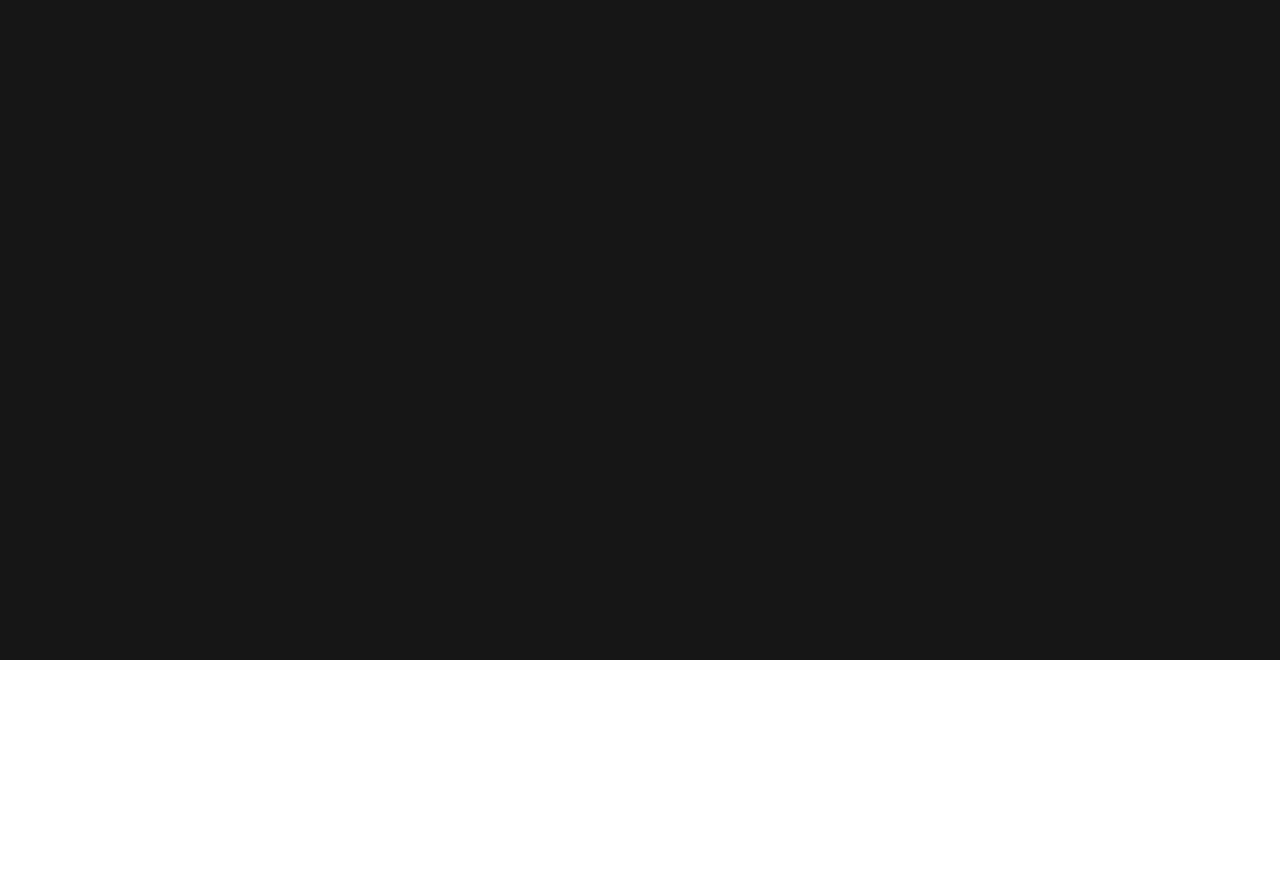
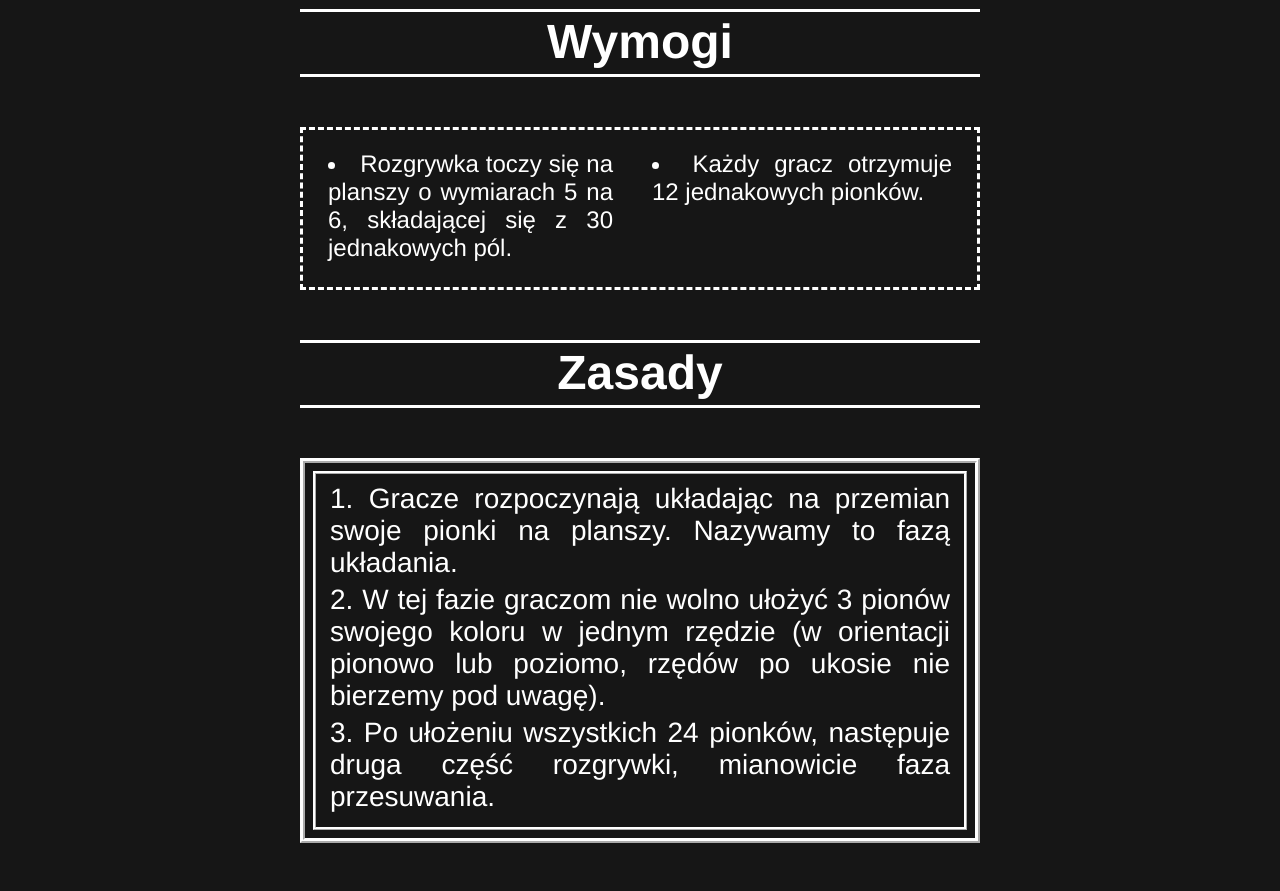
Before and after one commit to Lukixs/praca-inzynierska, a Vue app: page /instruction in a window 1280 px wide. Shown: the part 140-1031 px from the top of the page. Before the commit the page ends 800 px from the top, so only its background shows below. Built offline with nearby package versions, Linux system fonts and the light colour scheme.

Commit message:
[Feature] Instructions page (#20)
* Added instructions page

* Styled instructions

* Finnished instructions page

```diff
--- a/src/App.vue
+++ b/src/App.vue
@@ -1,11 +1,5 @@
 <template>
   <div id="app">
-    <!-- <div id="nav">
-      <router-link to="/">Local Game</router-link> |
-      <router-link to="/about">AI Game - Easy</router-link> |
-      <router-link to="/minimax">MiniMax Game</router-link> |
-      <router-link to="/online">Online</router-link>
-    </div> -->
     <router-view />
   </div>
 </template>
--- /dev/null
+++ b/src/components/Rules.vue
@@ -0,0 +1,141 @@
+<template>
+  <div class="instructions">
+    <header>
+      <h1>Wymogi</h1>
+    </header>
+    <div class="requirements">
+      <ul>
+        <li v-for="(item, itemIndex) in getRequirements()" :key="itemIndex">
+          <span>{{ item }}</span>
+        </li>
+      </ul>
+    </div>
+    <header>
+      <h1>Zasady</h1>
+    </header>
+    <div class="rules">
+      <div
+        class="rules-pack"
+        v-for="(pack, packIndex) in getRules()"
+        :key="packIndex"
+      >
+        <ul>
+          <li v-for="(item, itemIndex) in pack" :key="itemIndex">
+            <span>{{ packIndex * 3 + itemIndex + 1 }}. </span
+            ><span>{{ item }}</span>
+          </li>
+        </ul>
+      </div>
+    </div>
+  </div>
+</template>
+
+<script lang="ts">
+import Vue from "vue";
+import Component from "vue-class-component";
+
+@Component({})
+export default class Timer extends Vue {
+  getRequirements() {
+    return [
+      "Rozgrywka toczy się na planszy o wymiarach 5 na 6, składającej się z 30 jednakowych pól.",
+      "Każdy gracz otrzymuje 12 jednakowych pionków.",
+    ];
+  }
+
+  getRules() {
+    const rules = [
+      "Gracze rozpoczynają układając na przemian swoje pionki na planszy. Nazywamy to fazą układania.",
+      "W tej fazie graczom nie wolno ułożyć 3 pionów swojego koloru w jednym rzędzie (w orientacji pionowo lub poziomo, rzędów po ukosie nie bierzemy pod uwagę).",
+      "Po ułożeniu wszystkich 24 pionków, następuje druga część rozgrywki, mianowicie faza przesuwania.",
+      "Gracze przesuwają swoje pionki na przemian.",
+      "Ruchy mogą odbywać się o jedno pole w pionie poziomie, ale nie ukośnie.",
+      "Gracz nie może wykonać ruchu polegającego na „cofnięciu pionka” w to samo miejsce, z którego się poruszył w poprzednim ruchu. Pionek może „wrócić” na poprzednio zajmowane pole tylko w przypadku wykonania nim w międzyczasie  innego ruchu (w praktyce przynajmniej trzech, jednocześnie przestrzegając pozostałych reguł).",
+      "Gra polega na eliminowaniu pionków przeciwnika. ",
+      "Usunięcie z planszy wybranego pionka rywala jest możliwe po ustawieniu trzech swoich pionków w rzędzie (czyli na kolejnych polach) poziomo lub pionowo. Ułożenie w jednym ruchu równocześnie trzech pionów w pionie i poziomie nie daje korzyści usunięcia dwóch pionów przeciwnika.",
+      "Ułożenie czterech lub więcej pionków w rzędzie jest dozwolone, lecz nie daje ono korzyści w postaci usunięcia pionka rywala.",
+      "Gra toczy się, dopóki któryś z graczy nie odbierze przeciwnikowi 10 pionków, co w efekcie uniemożliwi mu kontynuację rozgrywki. Opcjonalnie w przypadku braku możliwości wykonania ruchu przez którąś ze stron następuje remis.",
+    ];
+    let result = [],
+      spacing = 3;
+    for (var i = 0; i < rules.length; i += spacing) {
+      result[result.length] = rules.slice(i, i + spacing);
+    }
+    return result;
+  }
+}
+</script>
+
+<!-- Add "scoped" attribute to limit CSS to this component only -->
+<style lang="scss" scoped>
+.instructions {
+  text-align: justify;
+  display: flex;
+  flex-direction: column;
+  margin: 50px 300px;
+}
+
+header {
+  font-size: 24px;
+  border-top: 3px solid white;
+  border-bottom: 3px solid white;
+  text-align: center;
+  padding: 2px 0 5px 0;
+  margin: 0px 0 50px 0;
+  display: inline-block;
+}
+
+.requirements {
+  font-size: 24px;
+  margin-bottom: 50px;
+  border: 3px dashed white;
+  position: relative;
+  padding: 20px 25px 25px 25px;
+  ul {
+    list-style-position: inside;
+    columns: 2;
+    -webkit-columns: 2;
+    -moz-columns: 2;
+    li:not(:nth-child(even)) {
+      margin-right: 15px;
+    }
+  }
+}
+
+.rules {
+  font-size: 28px;
+  width: 100%;
+}
+
+.rules-pack {
+  position: relative;
+  margin-bottom: 50px;
+  max-width: 1000px;
+  margin-left: auto;
+  margin-right: unset;
+  padding: 20px 25px 25px 25px;
+  border: 5px ridge white;
+  ul {
+    list-style-type: none;
+    li:not(:last-child) {
+      margin-bottom: 5px;
+    }
+  }
+}
+
+.rules-pack:before {
+  z-index: 5;
+  content: " ";
+  position: absolute;
+  top: 8px;
+  left: 8px;
+  right: 8px;
+  bottom: 8px;
+  border: 3px ridge white;
+}
+
+.rules-pack:nth-child(even) {
+  margin-right: auto;
+  margin-left: unset;
+}
+</style>
--- a/src/router/index.ts
+++ b/src/router/index.ts
@@ -6,6 +6,7 @@ import AIGameEasy from "../views/LocalGame/Difficulty/Easy.vue";
 import AIGameMedium from "../views/LocalGame/Difficulty/Medium.vue";
 import AIGameHard from "../views/LocalGame/Difficulty/Hard.vue";
 import OnlineGame from "../views/OnlineGame.vue";
+import Instruction from "../views/Instruction.vue";
 import Menu from "../views/Menu.vue";
 
 Vue.use(VueRouter);
@@ -58,6 +59,14 @@ const routes: Array<RouteConfig> = [
     // which is lazy-loaded when the route is visited.
     component: OnlineGame,
   },
+  {
+    path: "/instruction",
+    name: "Instruction",
+    // route level code-splitting
+    // this generates a separate chunk (about.[hash].js) for this route
+    // which is lazy-loaded when the route is visited.
+    component: Instruction,
+  },
 ];
 
 const router = new VueRouter({
--- a/src/styles/styles.scss
+++ b/src/styles/styles.scss
@@ -1,8 +1,6 @@
 html,
 body {
   margin: 0;
-  height: 100%;
-  overflow: hidden !important;
 }
 
 #app {
@@ -14,6 +12,7 @@ body {
   background-color: #161616;
   min-height: 100vh;
   min-width: 100vw;
+  overflow-y: auto;
 }
 
 #nav {
--- /dev/null
+++ b/src/views/Instruction.vue
@@ -0,0 +1,27 @@
+<template>
+  <div class="menu">
+    <div class="header">
+      <h1 class="h1 title ">Instruckcja</h1>
+    </div>
+    <Rules />
+  </div>
+</template>
+
+<script lang="ts">
+import Rules from "@/components/Rules.vue";
+
+export default {
+  components: {
+    Rules,
+  },
+};
+</script>
+<style lang="scss" scoped>
+.header {
+  font-size: 30px;
+  padding: 15px;
+  // min-height: 15vh;
+  background-color: #6e6e6e30;
+}
+/* @import "../styles/styles.scss"; */
+</style>
--- a/src/views/Menu.vue
+++ b/src/views/Menu.vue
@@ -35,7 +35,7 @@ export default Vue.extend({
         { title: "GRAJ LOKALNIE", link: "/local-menu" },
         { title: "GRAJ ONLINE", link: "/online" },
         { title: "OPCJE", link: "/options" },
-        { title: "INSTRUKCJA", icon: "mdi-forum", link: "/help" },
+        { title: "INSTRUKCJA", icon: "mdi-forum", link: "/instruction" },
       ],
     };
   },
```
